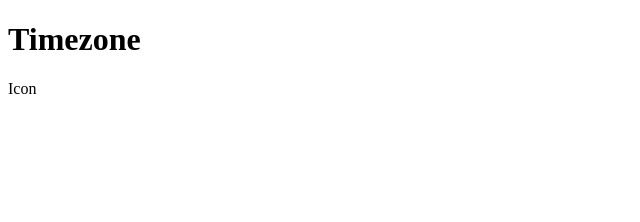
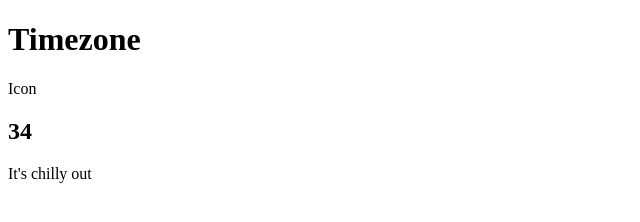
Before and after one commit to jessicahuynh19/WeatherApp, a plain HTML site: page index.html in a window 1280 px wide. Shown: the whole page, without its empty margins (0-640 px from the left). Drawn offline with Linux system fonts and the light colour scheme.

Commit message:
more div

```diff
--- a/index.html
+++ b/index.html
@@ -14,7 +14,8 @@
         <p>Icon</p>
     </div>
     <div class="temperature">
-
+        <h2 class="temperature-degree">34</h2>
+        <div class="temperature-description">It's chilly out</div>
     </div>
 
     <script src="app.js"></script>
```
